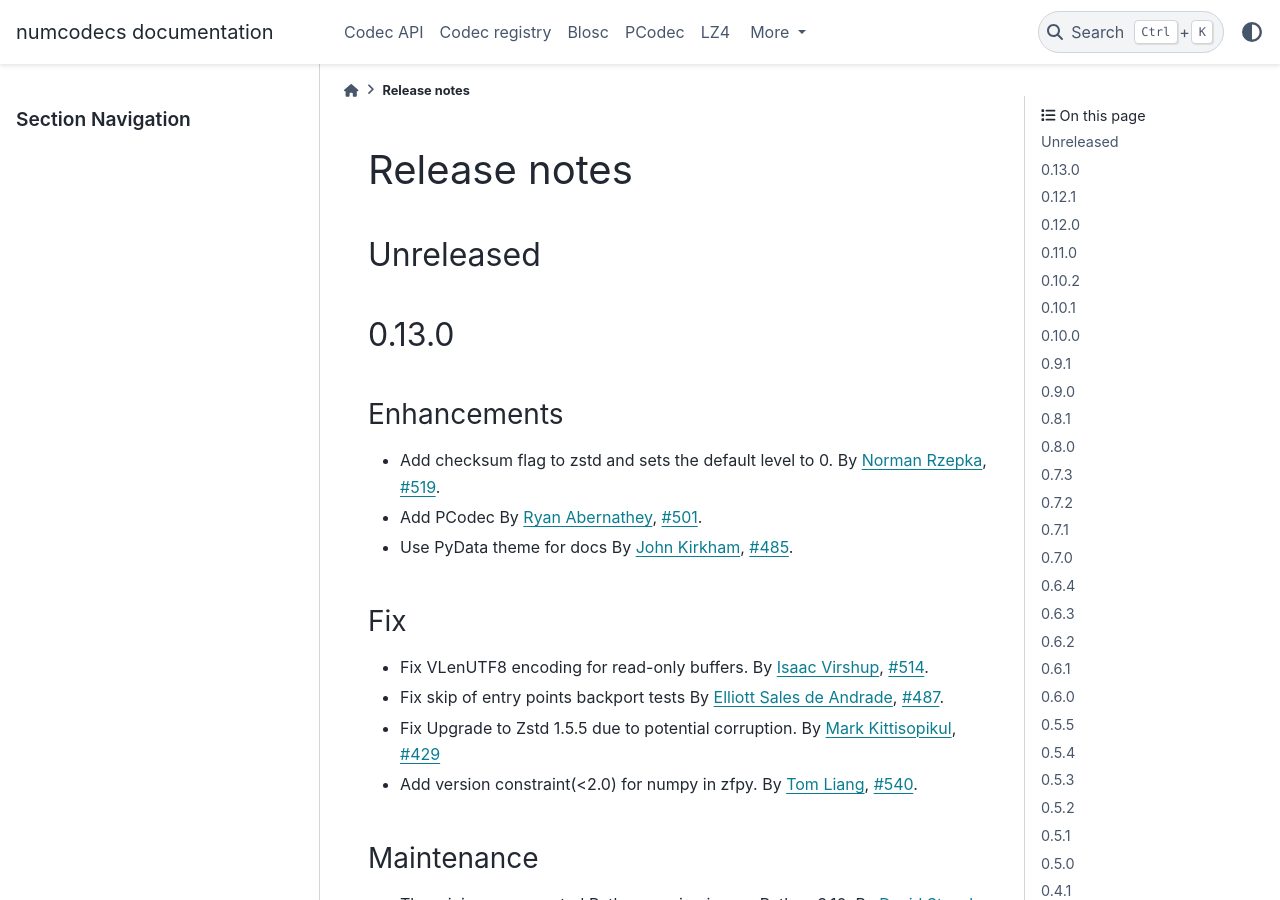
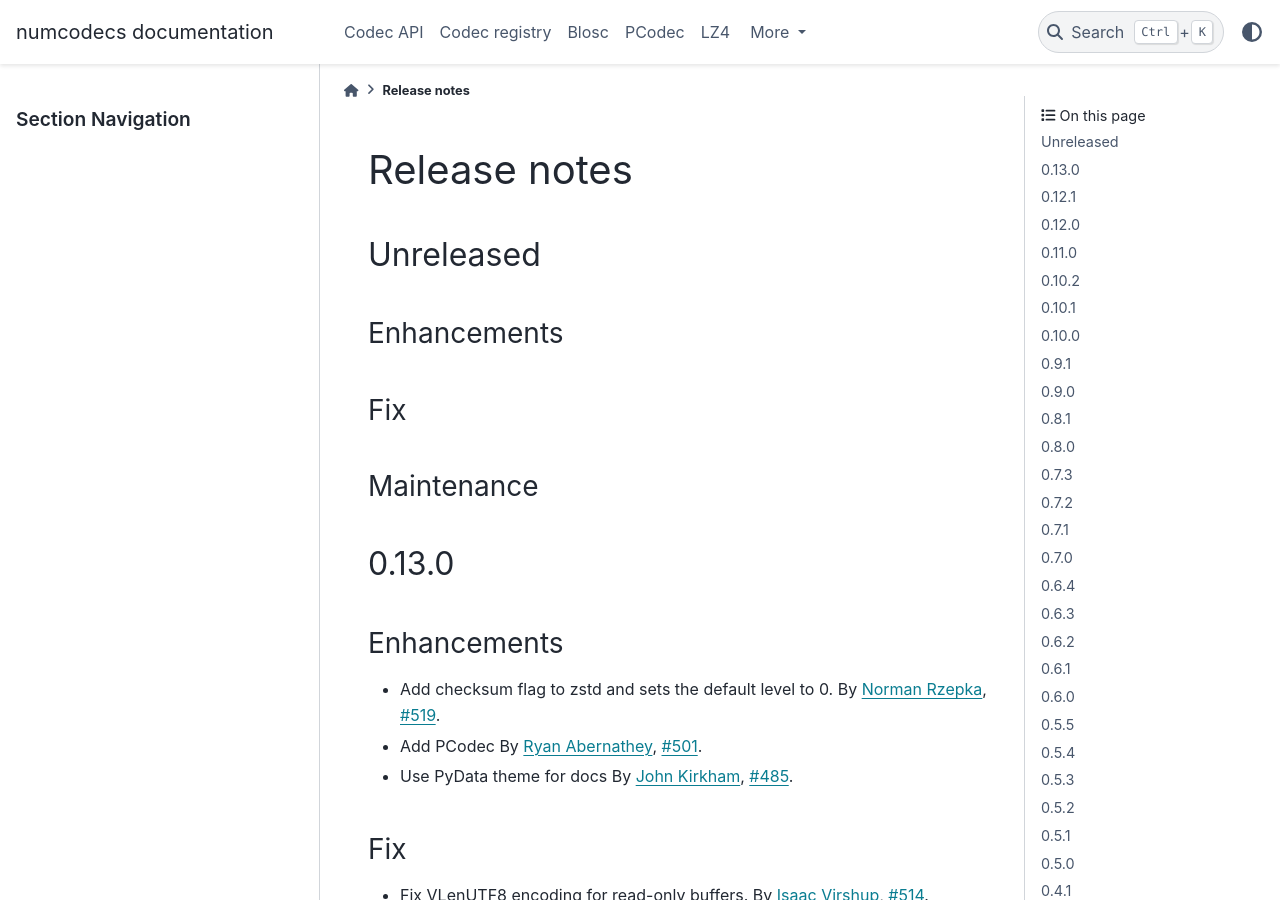
Before and after one commit to zarr-developers/numcodecs, a Sphinx documentation site: the page built from docs/release.rst, in a window 1280 px wide and 900 px high. Built offline with Sphinx 7.4.7 and the PyData theme 0.15.4, drawn with Linux system fonts in a browser that asks for light colours; the version number could not be read and is left out.

Commit message:
Update release.rst

```diff
--- a/docs/release.rst
+++ b/docs/release.rst
@@ -10,6 +10,17 @@ Release notes
 
 Unreleased
 ----------
+
+Enhancements
+~~~~~~~~~~~~
+
+
+Fix
+~~~
+
+
+Maintenance
+~~~~~~~~~~~
 
 
 .. _release_0.13.0:
```
